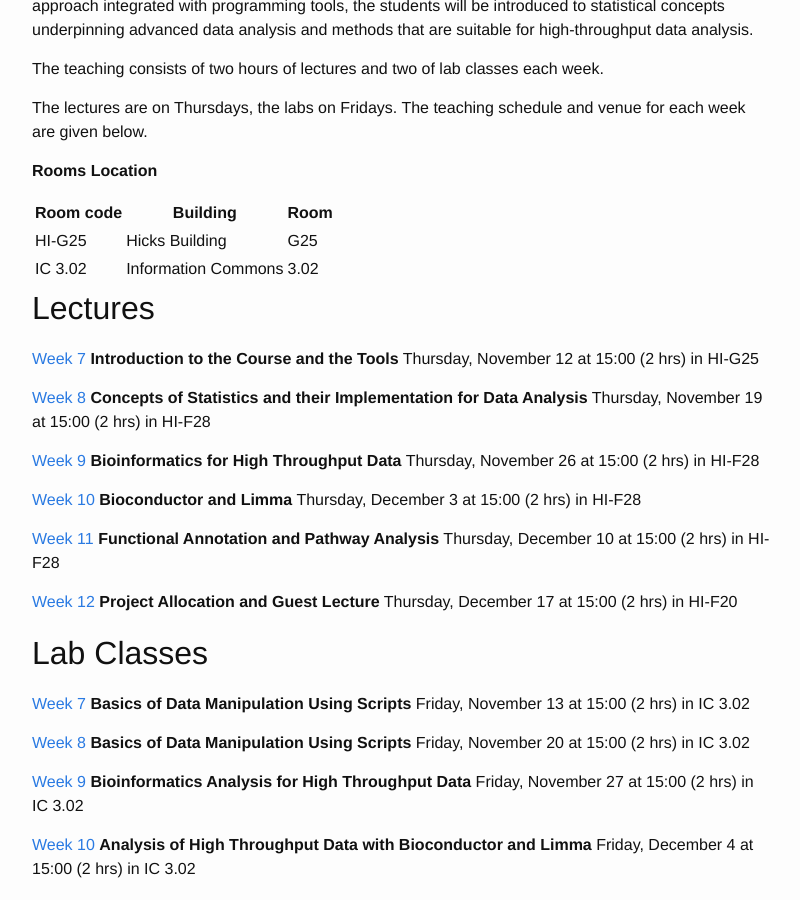
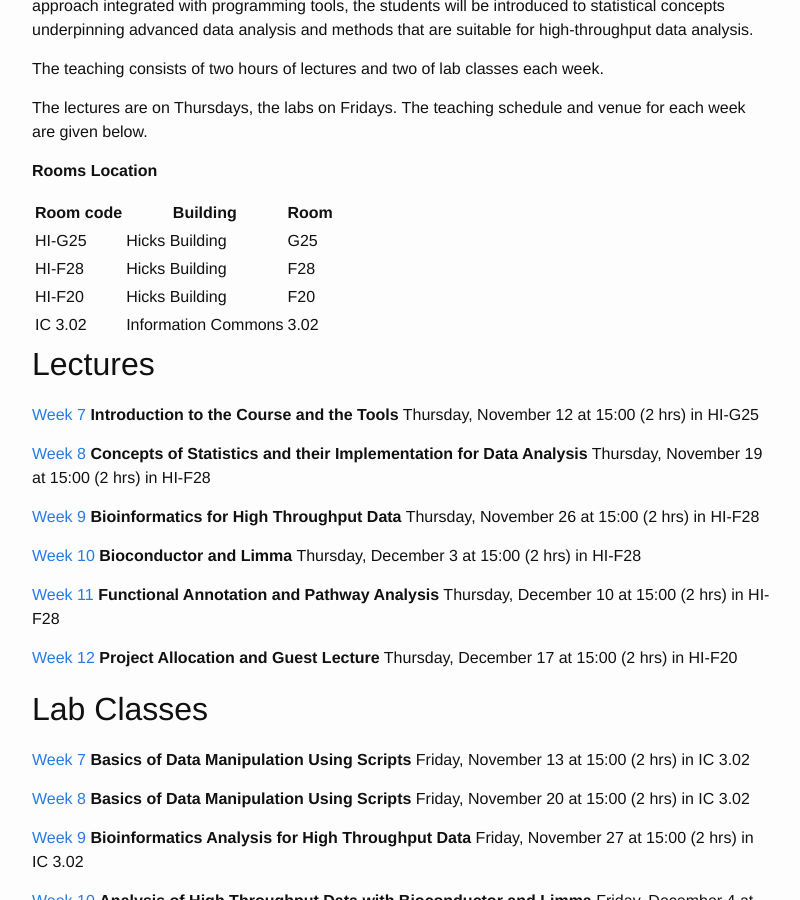
Before and after one commit to sods/bioinformatics, a Jekyll site: the page built from overview.md, in a window 1280 px wide and 900 px high, scrolled down 768 px. Shown: the whole window, without its empty margins (238-1038 px from the left). Built offline with Jekyll 4.4.1, drawn with Linux system fonts in a browser that asks for light colours.

Commit message:
Added room codes to the table

```diff
--- a/overview.md
+++ b/overview.md
@@ -25,4 +25,6 @@ The lectures are on Thursdays, the labs on Fridays. The teaching schedule and ve
  Room code   |Building              |Room
  ----------- |-------------------   |----
  HI-G25      | Hicks Building       | G25
+ HI-F28      | Hicks Building       | F28
+ HI-F20      | Hicks Building       | F20
  IC 3.02     | Information Commons  | 3.02
```
